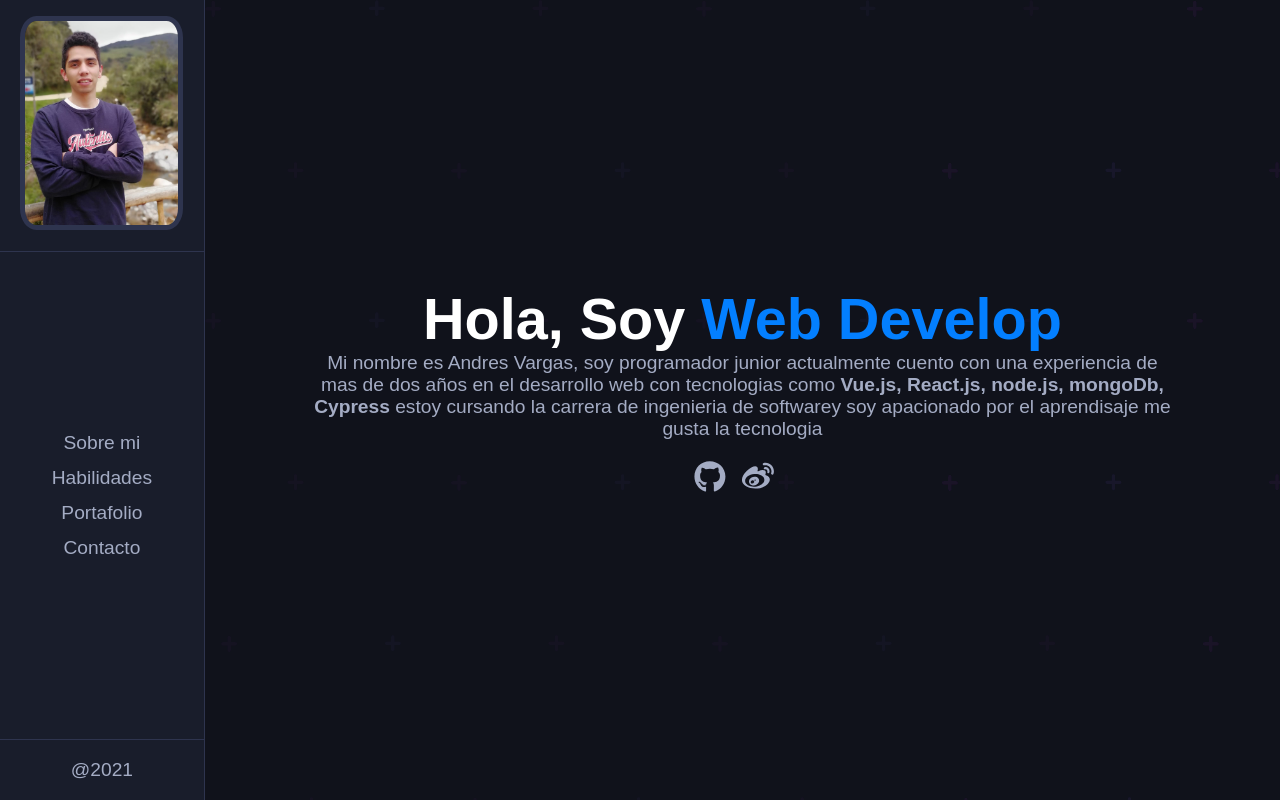
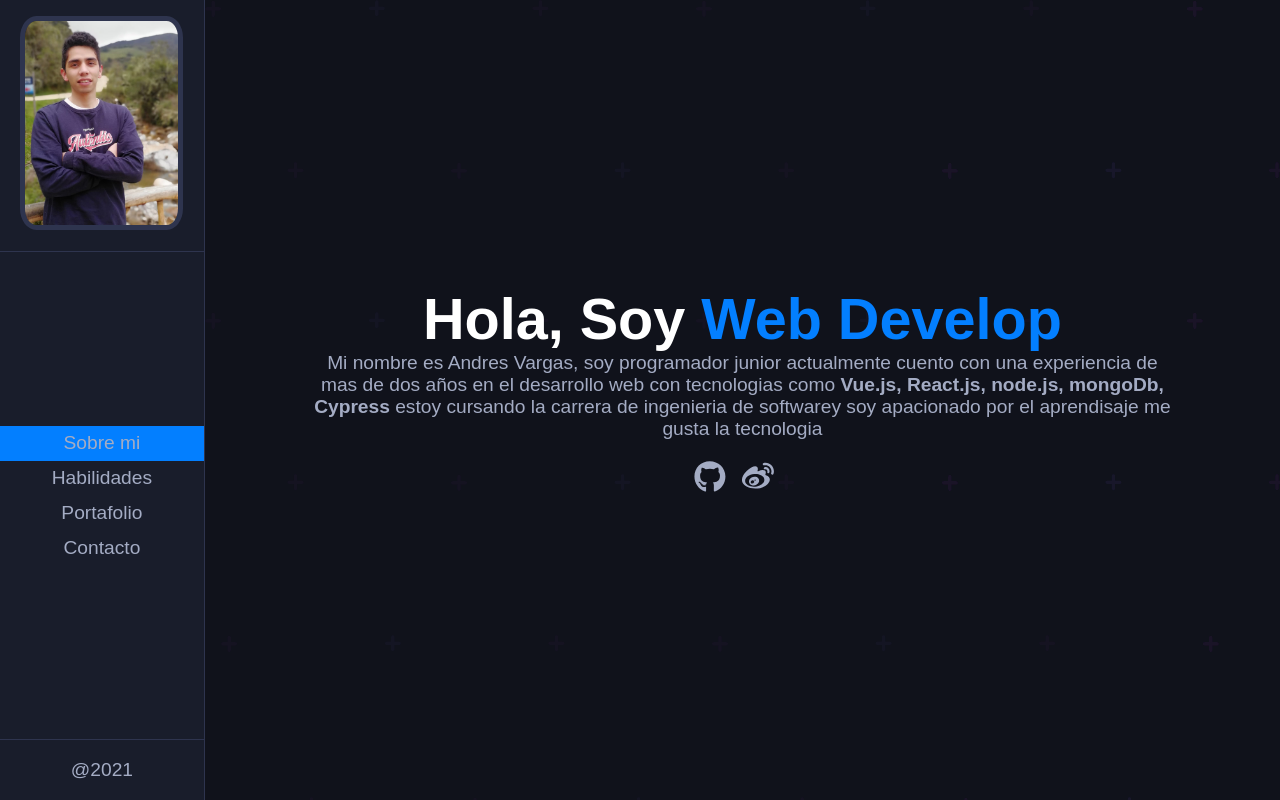
Before and after one commit to andresdias24/my-portfolio, a React (Create React App) app: page / in a window 1280 px wide. Built offline with nearby package versions, Linux system fonts and the light colour scheme.

Commit message:
path update

```diff
--- a/src/App.js
+++ b/src/App.js
@@ -25,7 +25,7 @@ function App() {
       <div className="main-content">
         <div className="content">
           <Switch>
-            <Route path="" exact>
+            <Route path="/" exact>
               <HomePage />
             </Route>
             <Route path="/about" exact>
--- a/src/Components/NavBar.js
+++ b/src/Components/NavBar.js
@@ -12,7 +12,7 @@ function Navbar() {
 
                 <ul className="nav-items">
                     <li className="nav-item">
-                        <NavLink to="/home" exact activeClassName="active">
+                        <NavLink to="/" exact activeClassName="active">
                             Sobre mi
                         </NavLink>
                     </li>
```
